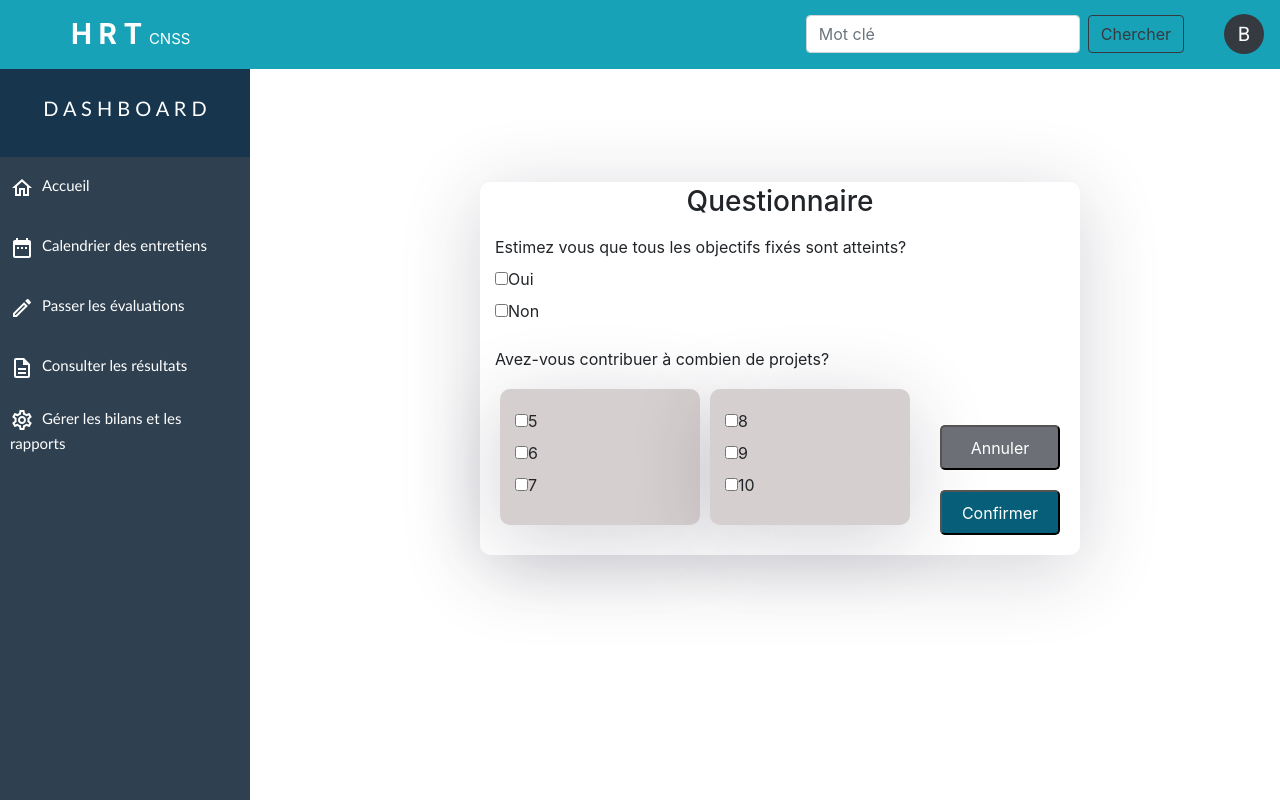
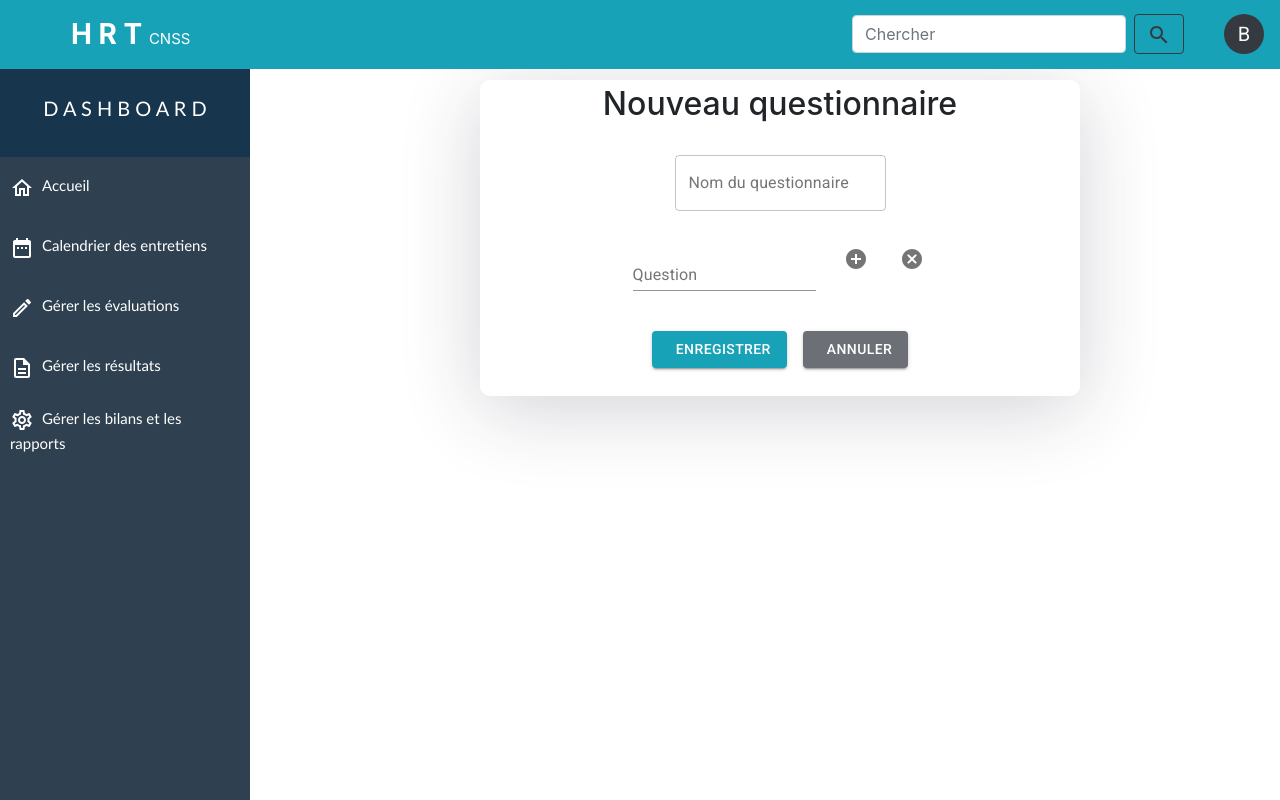
Before and after one commit to BerghoutFatima/HRTesting-frontend, a React (Create React App) app: page /questionnaire in a window 1280 px wide. Built offline with nearby package versions, Linux system fonts and the light colour scheme.

Commit message:
questionnaire

```diff
--- a/package.json
+++ b/package.json
@@ -42,5 +42,8 @@
       "last 1 firefox version",
       "last 1 safari version"
     ]
+  },
+  "devDependencies": {
+    "react-kawaii": "^0.16.0"
   }
 }
--- a/src/App.js
+++ b/src/App.js
@@ -5,12 +5,11 @@ import { BrowserRouter as Router, Switch, Route, Link } from "react-router-dom";
 
 import Login from "./components/login.component";
 import SignUp from "./components/signup.component";
-import Navbar from "./components/dashboard/navbar.component";
 import Menu from "./components/dashboard/menu.component";
 import Dashboard from "./components/dashboard/dashboard.component";
 import Choices from "./components/dashboard/choices.component";
 import CreerFormulaire from "./components/creer_formulaire.component";
-import Questionnaire from "./components/questionnaire.component";
+import CreerQuestionnaire from "./components/questionnaire.component";
 
 function App() {
   return (<Router>
@@ -24,7 +23,7 @@ function App() {
             <Route path="/dashboard" component={Dashboard} />
             <Route path="/choices" component={Choices} />
             <Route path="/newform" component={CreerFormulaire} />
-            <Route path="/questionnaire" component={Questionnaire} />
+            <Route path="/questionnaire" component={CreerQuestionnaire} />
           </Switch>
         </div>
 
--- a/src/components/dashboard/choices.component.js
+++ b/src/components/dashboard/choices.component.js
@@ -1,6 +1,6 @@
 import React, { Component } from "react";
 import { MenuData } from "./menuData.component";
-
+import { Backpack } from 'react-kawaii';
 
 class  Choices extends Component {
 
@@ -13,6 +13,7 @@ class  Choices extends Component {
           if(key == 1) {values=[["aaa","ee"],["bbb","hhh"]]}
           if(key == 2) {values=[["Créer un formulaire d'évaluation","/newform"],["Créer un questionnaire d'évaluation","/questionnaire"],["Modifier un formulaire d'évaluation",""],["Modifier un questionnaire d'évaluation",""], ["Attribuer un formulaire à un collaborateur",""], ["Attribuer un questionnaire à un collaborateur",""]]}
           if(key == 3) {values=[["aaaa",""],["bbbb",""]]}
+          if(key!=0 && key!=1 && key!=2 && key!=3 && key!=4) {return(<div className="bag" style={{fontWeight:'bold',fontSize:28, color:"#17a2b8"}}><Backpack size={300} mood="happy" color="#FFD882" text="Hello World!" /> Bienvenue sur <a style={{fontWeight:'Bold',fontSize:30}}>H R T<a style={{fontSize:15,fontWeight:"normal"}}>CNSS</a> </a></div>)}
 
 
 
@@ -22,6 +23,7 @@ class  Choices extends Component {
 
                     {
                     values.map(item => <button  className="choice btn btn- my-3 border border-info "   onClick={()=> {window.location.pathname = item[1];}}>
+
                     {item[0]}
                 </button>
 
--- a/src/components/dashboard/dashboard.component.js
+++ b/src/components/dashboard/dashboard.component.js
@@ -4,6 +4,7 @@ import Navbar from "./navbar.component";
 import Menu from "./menu.component";
 import Choices from "./choices.component";
 import 'bootstrap/dist/css/bootstrap.min.css';
+
 
  class Dashboard extends Component {
     constructor(props) {
@@ -22,6 +23,8 @@ import 'bootstrap/dist/css/bootstrap.min.css';
                 <div>
                    <Menu></Menu>
                    <div  className="sideBarTwo" >
+
+
                          <Choices/>
                    </div>
                 </div>
--- a/src/components/dashboard/menuData.component.js
+++ b/src/components/dashboard/menuData.component.js
@@ -17,12 +17,12 @@ export const  MenuData = [
         icon:<DateRangeIcon/>
     },
     {
-        title:"Passer les évaluations",
+        title:"Gérer les évaluations",
         link:"/choices",
         icon:<CreateOutlinedIcon/>
     },
     {
-        title:"Consulter les résultats",
+        title:"Gérer les résultats",
         link:"/choices",
         icon:<DescriptionOutlinedIcon/>
     },
--- a/src/components/dashboard/navbar.component.js
+++ b/src/components/dashboard/navbar.component.js
@@ -1,7 +1,7 @@
 import { Avatar } from "@material-ui/core";
 import React, { Component } from "react";
 import { BrowserRouter as Router, Switch, Route, Link } from "react-router-dom";
-
+import SearchSharpIcon from '@material-ui/icons/SearchSharp';
 
  class Navbar extends Component {
 
@@ -23,8 +23,8 @@ import { BrowserRouter as Router, Switch, Route, Link } from "react-router-dom";
     </ul>
     <form className="form-inline my-2 my-lg-0">
 
-      <input className="form-control mr-sm-2" type="search" placeholder="Mot clé" aria-label="Search"/>
-      <button className="btn btn-outline-dark my-2 my-sm-0" type="submit">Chercher</button>
+      <input className="form-control mr-sm-2" type="search" placeholder="Chercher" aria-label="Search"/>
+      <button className="btn btn-outline-dark my-2 my-sm-0" type="submit"><SearchSharpIcon/></button>
       <ul className="navbar-nav mr-auto">
 
       <li className="nav-item dropdown">
--- a/src/components/questionnaire.component.js
+++ b/src/components/questionnaire.component.js
@@ -1,12 +1,56 @@
-import React, { Component } from "react";
+import React, { useState } from "react";
+import Container from '@material-ui/core/Container';
+import TextField from '@material-ui/core/TextField';
+import IconButton from '@material-ui/core/IconButton';
+import { makeStyles } from '@material-ui/core/styles';
+import { Button, Input } from "@material-ui/core";
 import Navbar from "./dashboard/navbar.component";
 import Menu from "./dashboard/menu.component";
+import AddCircleIcon from '@material-ui/icons/AddCircle';
+import CancelRoundedIcon from '@material-ui/icons/CancelRounded';
 
-export default class Questionnaire extends Component {
-    render() {
+const useStyles = makeStyles((theme)=>({
+    root: {
+        '& .MuiTextField-root': {
+            margin : theme.spacing(1),
+        }
+    },
+    button : {
+        margin : theme.spacing(1),
 
+    }
+}))
+
+function CreerQuestionnaire() {
+
+        const classes = useStyles()
+
+    const [inputFields, setInputField] = useState([
+            {question: '', reponse: ''},
+        ]);
+
+    const handleChangeInput = (index, event)=> {
+        console.log(index, event.target.name)
+        const values = [...inputFields];
+        values[index][event.target.name] = event.target.value;
+        setInputField(values);
+    }
+
+    const handleSubmit = (e) => {
+        e.preventDefault();
+        console.log("InputFields", inputFields);
+    }
+
+    const handleAddFields = () => {
+        setInputField([...inputFields,{question:'',reponse:''}])
+    }
+
+    const handleRemoveFields = (index) => {
+        const values = [...inputFields];
+        values.splice(index,1);
+        setInputField(values);
+    }
         return (
-            <div>
             <div>
             <div>
                 <Navbar></Navbar>
@@ -15,66 +59,62 @@ export default class Questionnaire extends Component {
             <div>
                 <Menu></Menu>
             <div className="form">
-            <div className="outer ">
+            <div className="">
             <div className="inner2">
             <form >
+            <Container>
+                <h2>
+                    Nouveau questionnaire
+                </h2>
+                <br></br>
+                <div>
+                <TextField className="outer2" id="outlined-basic" label="Nom du questionnaire" variant="outlined" placeholder="Nom du questionnaire"/>
+                </div>
+                <br></br>
+                <form className={classes.root} onSubmit={handleSubmit}>
+                    {
 
-                <h3>Questionnaire</h3>
-
-                <div className="form-group">
-                    <label>Estimez vous que tous les objectifs fixés sont atteints?</label>
-
-                    <div >
-                    <input type="checkbox"  placeholder="Oui" /><label>Oui</label>
-                    <br></br>
-                    <input type="checkbox"  placeholder="Non" /><label>Non</label>
+                        inputFields.map((inputField, index) =>(
+                            <div>
+                            <div key={index}>
+                                <TextField
+                                name="question"
+                                label="Question"
+                                value={inputField.question}
+                                onChange={event => handleChangeInput(index, event)}
+                                />
+                                <IconButton
+                                onClick = { () => handleAddFields()}>
+                                    <AddCircleIcon/>
+                                </IconButton>
+                                <IconButton
+                                onClick = { () => handleRemoveFields()}>
+                                    <CancelRoundedIcon/>
+                                </IconButton>
                             </div>
                             </div>
+                            ))
+                    }
+                    <br></br>
 
-                <div className="form-group">
-                    <label>Avez-vous contribuer à combien de projets?</label>
-                    <br></br>
-                    <div>
-                        <div className="boxleft">
-                    <input type="checkbox"  placeholder="5" /><label>5</label>
-                    <br></br>
-                    <input type="checkbox"  placeholder="6" /><label>6</label>
-                    <br></br>
-                    <input type="checkbox"  placeholder="7" /><label>7</label>
-                    </div>
-                    <div className="boxleft">
-                    <input type="checkbox"  placeholder="8" /><label>8</label>
-                    <br></br>
-                    <input type="checkbox"  placeholder="9" /><label>9</label>
-                    <br></br>
-                    <input type="checkbox"  placeholder="10" /><label>10</label></div>
-                    </div>
-                </div>
+                    <Button className={classes.button} style={{color:"white", backgroundColor:"#17a2b8"}}
+                    variant="contained"
+                    type="submit"
+                    onClick={handleSubmit}>
+                    Enregistrer</Button>
+                    <Button className={classes.button} style={{color:"white",backgroundColor:"#6c6f75"}}
+                    variant="contained"
+                    type="cancel"
+                    onClick={()=> {}}>
+                    Annuler</Button>
 
-                <div >
-                <button type="submit" className="buttonCancel" onClick={()=> {window.location.pathname = "/dashboard/2";}}>
-                    Annuler
-                </button>
-                <button type="submit" className="buttonConfirm" onClick={()=> {window.location.pathname = ""}}>
-                    Confirmer
-                </button>
-                </div>
-
-
+                </form>
+            </Container>
             </form>
             </div>
             </div>
             </div>
-
             </div>
-
-            </div>
-
-
-
-
             </div>
         );
-
-    }
-}
+}export default CreerQuestionnaire
--- a/src/components/signup.component.js
+++ b/src/components/signup.component.js
@@ -8,7 +8,7 @@ export default class SignUp extends Component {
                 <img src="/cnssLogo.png" className="logo" alt=""/>
                 </div>
 
-            <div className="form">
+            <div className="form" style={{marginTop:0}}>
                <div className="outer ">
                <div className="inner">
             <form>
--- a/src/index.css
+++ b/src/index.css
@@ -81,6 +81,16 @@ body, html, .App, #root, .outer {
   /*background-color:#14ce52;*/
 }
 
+.bag{
+  width:500px;
+  height:80px;
+  float: left;
+  margin: 30px 250px;
+  top: 110px;
+  position: relative;
+
+}
+
 .choice{
   width:250px;
   height:80px;
@@ -116,7 +126,7 @@ body, html, .App, #root, .outer {
   color: white;
   border-radius: 5px;
   padding: 5px 5px 5px 5px;
-  background-color: #075e79;
+  background-color: #17a2b8;
 }
 
 .outer .form-control:focus {
@@ -202,10 +212,11 @@ span{
 
 .logo{
   display: block;
-  margin-left: 40%;
+  margin-left: 35%;
   margin-right: auto;
   margin-top: 40%;
   margin-bottom: 20%;
+
 }
 
 .logoo{
@@ -215,8 +226,9 @@ span{
 }
 .log {
 	float:left;
-	width:500px;
-	height:577px;
+	width:460px;
+  height:577px;
+  /*background:rgb(147, 196, 32);*/
   }
 .form{
   float:right;
```
Also changed, not shown: src/components/creer_formulaire.component.js (+14 -9 lines), src/components/login.component.js (+27 -5 lines), 2 other files (tests, documents, lock files or other folders). Lines whose indentation alone changed are shown as unchanged.
